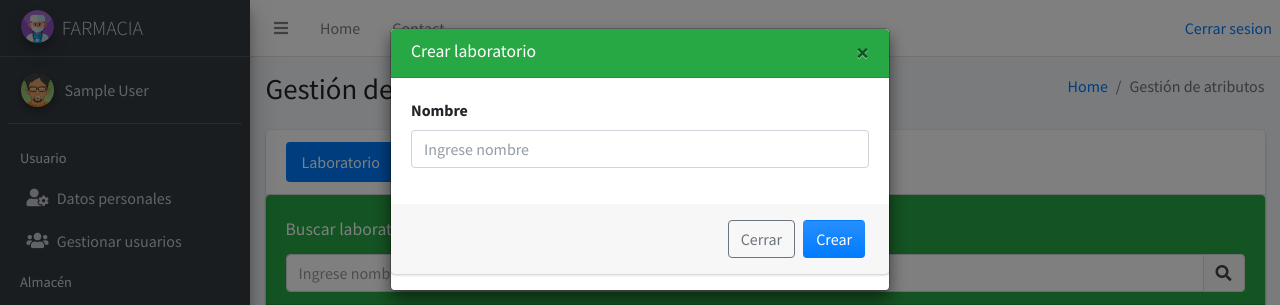
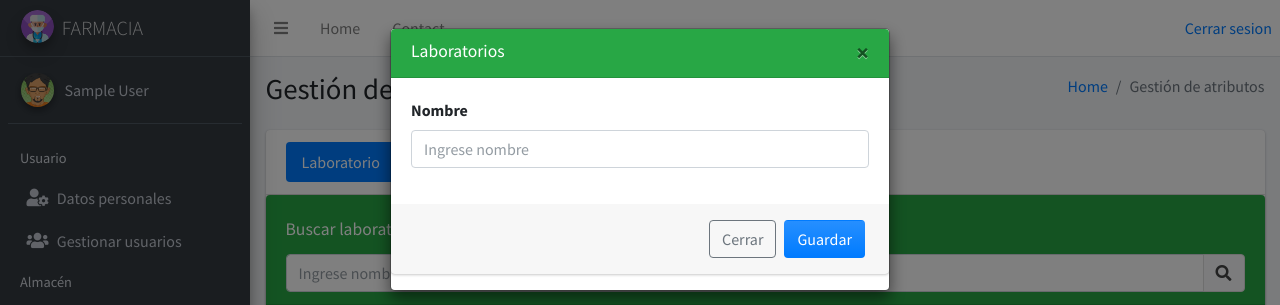
Before and after one commit to JoeMatamoros/PhpFarmacia, a PHP site: page /vista/adm_atributo.php in a window 1280 px wide, after a click on "Crear laboratorio". Shown: the top 305 px of the page. Run offline with PHP 8.4, Linux system fonts and the light colour scheme; the visitor is signed in with stand-in values (Sample User, id 1); data that the repository does not hold is empty; some libraries are stand-ins or nearby versions.

Commit message:
Mantenimientos labs, terminado.

```diff
--- a/controlador/LaboratorioController.php
+++ b/controlador/LaboratorioController.php
@@ -3,10 +3,18 @@
 include '../modelo/Laboratorio.php';
 $laboratorio=new Laboratorio();
 
+
+
 if($_POST['funcion'] == 'crear'){
     $nombre=$_POST['nombre_laboratorio'];
     $avatar='lab_default.png';
     $laboratorio->crear($nombre,$avatar);
+}
+
+if($_POST['funcion'] == 'editar'){
+    $nombre=$_POST['nombre_laboratorio'];
+    $id_editado=$_POST['id_editado'];
+    $laboratorio->editar($nombre,$id_editado);
 }
 
 if($_POST['funcion'] == 'buscar'){
--- a/js/Laboratorio.js
+++ b/js/Laboratorio.js
@@ -1,11 +1,20 @@
 $(document).ready(function(){
     buscar_lab();
     var funcion;
+    var edit = false; //VARIABLE DE BANDERA
 
     $('#form-crear-laboratorio').submit(e=>{
+
         let nombre_laboratorio=$('#nombre-laboratorio').val();
-        funcion ='crear';
-        $.post('../controlador/LaboratorioController.php',{nombre_laboratorio,funcion},(response)=>{
+        let id_editado=$('#id_editar_lab').val();
+        if(edit == false){
+            funcion='crear';
+        }else {
+            funcion ='editar';
+        }
+
+
+        $.post('../controlador/LaboratorioController.php',{nombre_laboratorio,id_editado,funcion},(response)=>{
             //console.log(response);
             if(response == 'add'){
                 $('#add-laboratorio').hide('slow');
@@ -14,13 +23,23 @@ $(document).ready(function(){
                 $('#form-crear-laboratorio').trigger('reset');
                 buscar_lab();
 
-            } else{
+            }
+            if(response == 'noadd'){
                 $('#noadd-laboratorio').hide('slow');
                 $('#noadd-laboratorio').show(1000);
                 $('#noadd-laboratorio').hide(2000);
                 $('#form-crear-laboratorio').trigger('reset');
 
             }
+
+            if(response == 'edit'){
+                $('#edit-lab').hide('slow');
+                $('#edit-lab').show(1000);
+                $('#edit-lab').hide(2000);
+                $('#form-crear-laboratorio').trigger('reset');
+                buscar_lab();
+            }
+            edit == false;
         })
         e.preventDefault();
     });
@@ -28,7 +47,6 @@ $(document).ready(function(){
     function buscar_lab(consulta){
         funcion='buscar';
         $.post('../controlador/LaboratorioController.php',{consulta,funcion},(response)=>{
-            //console.log(response);
             /*La variable laboratorios viene del html con id="laboratorios" ubicado en tbody */
             const laboratorios = JSON.parse(response);
             let template ='';
@@ -39,7 +57,7 @@ $(document).ready(function(){
                            <button class="avatar btn btn-info" title="Cambiar logo type="button" data-toggle="modal" data-target="#cambiologo">
                               <i class="far fa-image"></i>
                             </button>
-                            <button class="editar btn btn-success" title="Editar laboratorio">
+                            <button class="editar btn btn-success" title="Editar laboratorio" type="button" data-toggle="modal" data-target="#crearlaboratorio">
                                <i class="fas fa-pencil-alt"></i>
                             </button>
                             <button class="borrar btn btn-danger" title="Borrar laboratorio">
@@ -57,6 +75,7 @@ $(document).ready(function(){
         })
     }
 
+    /*FUNCION PARA EL BUSCADOR DINAMICO*/
     $(document).on('keyup','#buscar-laboratorio',function(){
        let valor = $(this).val();
        if(valor!=''){
@@ -82,8 +101,7 @@ $(document).ready(function(){
         $('#funcion').val(funcion);
         $('#id_logo_lab').val(id);
     })
-
-     /*CAMBIAR LOGO DE LABORATORIO */
+      /*MANDAR LOS DATOS AL FORMULARIO DE LOGO */
      $('#form-logo').submit(e=>{
         let formData = new FormData($('#form-logo')[0]);
         $.ajax({
@@ -112,6 +130,7 @@ $(document).ready(function(){
         });
         e.preventDefault();
     })
+
     /*ELIMINAR LABORATORIO */
     $(document).on('click','.borrar',(e)=>{
 
@@ -143,6 +162,7 @@ $(document).ready(function(){
           }).then((result) => {
             if (result.isConfirmed) {
                 $.post('../controlador/LaboratorioController.php',{id,funcion},(response)=>{
+                    edit == false;
                     if(response == 'borrado'){
                         swalWithBootstrapButtons.fire(
                             'Eliminado!',
@@ -160,15 +180,26 @@ $(document).ready(function(){
                 })
 
             } else if (result.dismiss === Swal.DismissReason.cancel) {
-
-              swalWithBootstrapButtons.fire(
-                'Cancelado!',
-                'El laboratorio '+nombre+' no fue eliminado',
-                'error'
-              )
+                swalWithBootstrapButtons.fire(
+                  'Cancelado!',
+                  'El laboratorio '+nombre+' no fue eliminado',
+                  'error'
+                )
             }
           })
     })
 
+    /*EDITAR LABORATORIO */
+    $(document).on('click','.editar',(e)=>{
+
+        const elemento=$(this)[0].activeElement.parentElement.parentElement;
+        const id = $(elemento).attr('labId');
+        const nombre = $(elemento).attr('labNombre');
+        $('#id_editar_lab').val(id);
+        $('#nombre-laboratorio').val(nombre);
+        edit = true;
+
+    })
+
 
 });
--- a/modelo/Laboratorio.php
+++ b/modelo/Laboratorio.php
@@ -70,6 +70,13 @@ class Laboratorio{
         }
 
     }
+
+    function editar($nombre,$id_editado){
+        $sql="UPDATE laboratorio SET nombre=:nombre WHERE id_laboratorio=:id";
+        $query = $this->acceso->prepare($sql);
+        $query->execute(array(':id'=>$id_editado,':nombre'=>$nombre));
+        echo 'edit';
+    }
 }
 
 
--- a/vista/adm_atributo.php
+++ b/vista/adm_atributo.php
@@ -7,6 +7,7 @@ if($_SESSION['us_tipo'] == 1 || $_SESSION['us_tipo'] == 3 ){
   <?php
   include_once 'layouts/nav.php';
   ?>
+<!--MODAL PARA CAMBIO DE LOGO DE LABORATORIO-->
 <div class="modal fade" id="cambiologo" tabindex="-1" aria-labelledby="exampleModalLabel" aria-hidden="true">
   <div class="modal-dialog" role="document">
     <div class="modal-content">
@@ -52,7 +53,7 @@ if($_SESSION['us_tipo'] == 1 || $_SESSION['us_tipo'] == 3 ){
     <div class="modal-content">
        <div class="card card-success">
            <div class="card-header">
-               <h3 class="card-title">Crear laboratorio</h3>
+               <h3 class="card-title">Laboratorios</h3>
                <button data-dismiss="modal" aria-label="close" class="close">
                    <span aria-hidden="true" >&times;</span>
                </button>
@@ -64,14 +65,18 @@ if($_SESSION['us_tipo'] == 1 || $_SESSION['us_tipo'] == 3 ){
             <div class="alert alert-danger text-center" id="noadd-laboratorio" style="display: none;">
                 <span><i class="fas fa-times m-1"></i>El laboratorio ya se encuentra registrado.</span>
             </div>
+            <div class="alert alert-success text-center" id="edit-lab" style="display: none;">
+              <span><i class="fas fa-check m-1"></i>Laboratorio editado correctamente.</span>
+            </div>
              <form id="form-crear-laboratorio">
                 <div class="form-group">
                     <label for="nombre-laboratorio">Nombre</label>
                     <input id="nombre-laboratorio" type="text" class="form-control" placeholder="Ingrese nombre" required>
+                    <input type="hidden" id="id_editar_lab">
                 </div>
            </div>
            <div class="card-footer">
-                <button type="submit" class="btn bg-gradient-primary float-right m-1">Crear</button>
+                <button type="submit" class="btn bg-gradient-primary float-right m-1">Guardar</button>
                 <button type="button" data-dismiss="modal" class="btn btn-outline-secondary float-right m-1">Cerrar</button>
             </form>
            </div>
--- a/vista/tec_catalogo.php
+++ b/vista/tec_catalogo.php
@@ -12,8 +12,8 @@ if($_SESSION['us_tipo'] == 2){
     <title>Tecnico</title>
 </head>
 <body>
-    <h1>Hola Tecnico</h1>
-    <a href="../controlador/Logout.php">Cerrar sesion</a>
+    <h1>Hola Técnico</h1>
+    <a href="../controlador/Logout.php">Cerrar sesión</a>
 </body>
 </html>
 <?php
```
